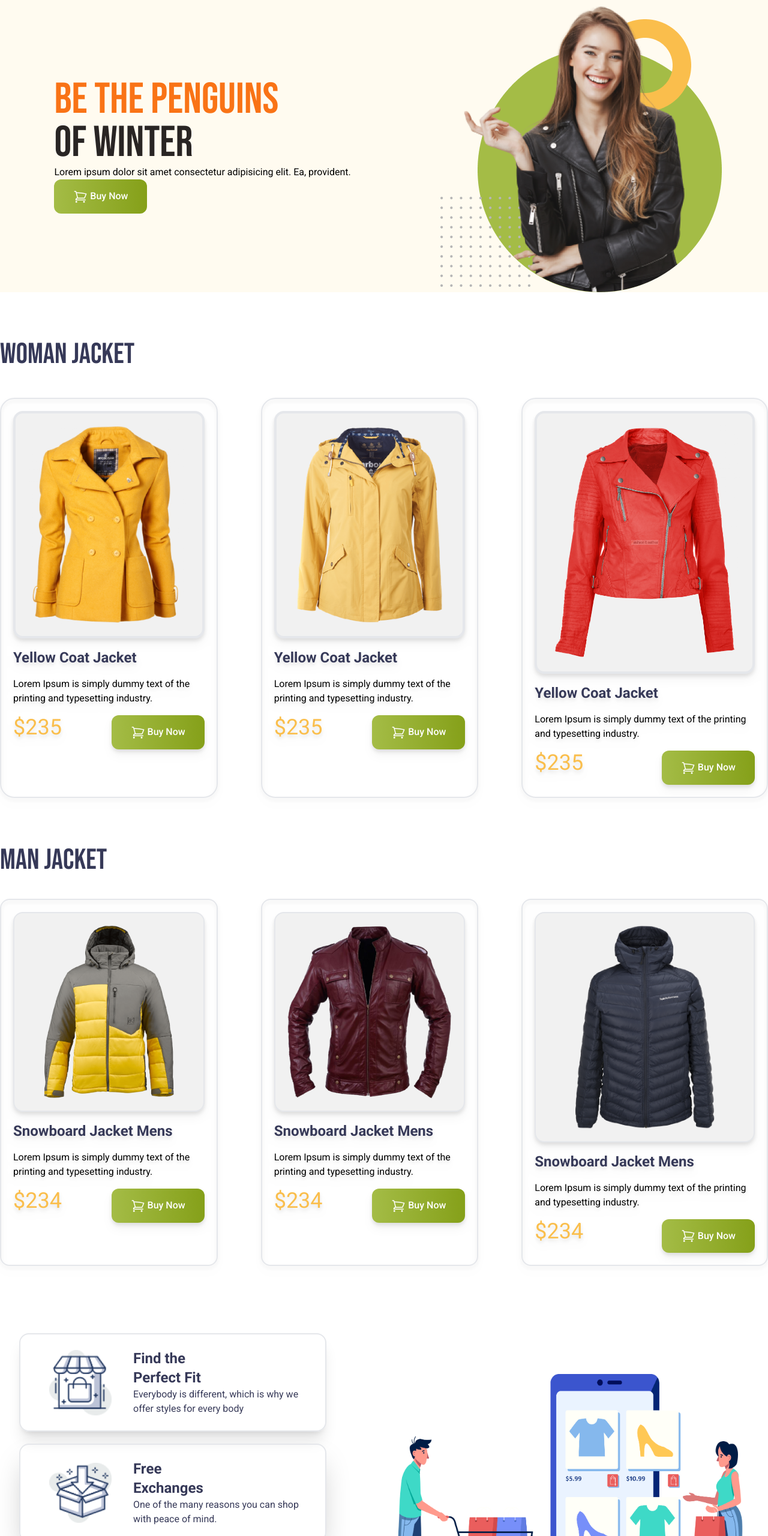
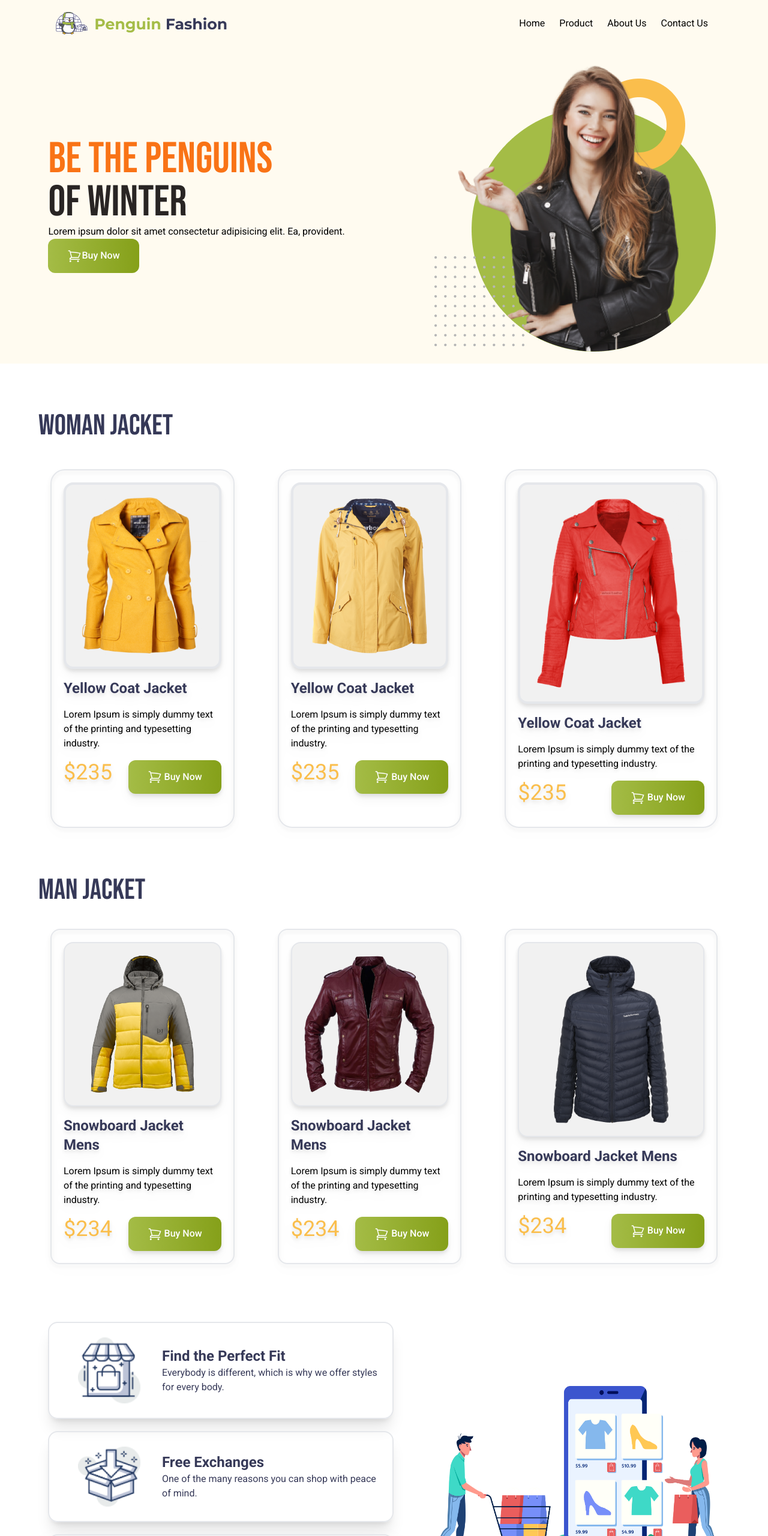
Before and after one commit to ShahJamal6160/penguin-fashion-using-tailwind, a plain HTML site: page index.html in a window 1280 px wide. Shown: the top 2560 px of the page at 60% size. Drawn offline with nearby package versions, Linux system fonts and the light colour scheme.

Commit message:
added navber and responsive

```diff
--- a/index.html
+++ b/index.html
@@ -25,28 +25,36 @@
         <header class="bg-[#FFFBF0] pl-4">
 
             <!-- navber -->
-            <nav>
+            <nav class="max-w-6xl mx-auto">
+                <div class="p-5 flex justify-between items-center flex-col lg:flex-row">
+                    <img class="max-w-72" src="icons/logo.png" alt="">
 
+                    <div class="flex flex-col lg:flex-row">
+                        <button class="mr-6">Home</button>
+                        <button class="mr-6">Product</button>
+                        <button class="mr-6">About Us</button>
+                        <button class="mr-6">Contact Us</button>
+                    </div>
+                </div>
             </nav>
 <!-- banner -->
             <div class="md:flex md:items-center justify-around">
                 <div>
                     <h1 class="text-7xl uppercase font-bebas-neue "> <span class="text-orange-500"> be the penguins</span> <br> <span class="text-stone-800">of winter</span> </h1>
                     <P>Lorem ipsum dolor sit amet consectetur adipisicing elit. Ea, provident.</P>
+
                     <button class="py-4 px-8 rounded-xl font-medium text-white bg-gradient-to-r from-[#A4BC46] to-[#85A019]">
                         <svg xmlns="http://www.w3.org/2000/svg" fill="none" viewBox="0 0 24 24" stroke-width="1.5" stroke="currentColor" class="size-6 text-white inline">
                             <path stroke-linecap="round" stroke-linejoin="round" d="M2.25 3h1.386c.51 0 .955.343 1.087.835l.383 1.437M7.5 14.25a3 3 0 0 0-3 3h15.75m-12.75-3h11.218c1.121-2.3 2.1-4.684 2.924-7.138a60.114 60.114 0 0 0-16.536-1.84M7.5 14.25 5.106 5.272M6 20.25a.75.75 0 1 1-1.5 0 .75.75 0 0 1 1.5 0Zm12.75 0a.75.75 0 1 1-1.5 0 .75.75 0 0 1 1.5 0Z" />
-                          </svg>
-
-                        Buy Now</button>
+                          </svg>Buy Now</button>
                 </div>
-                <div>
+                <div class="m-5">
                     <img src="images/model.png" alt="">
                 </div>
             </div>
         </header>
 
-        <main class="max-w-7xl mx-auto">
+        <main class="max-w-6xl mx-auto">
             <!-- woman -->
             <section class="my-12">
                 <!-- Woman jacket -->
@@ -54,7 +62,7 @@
 
              <!-- jacket card container -->
 
-             <div class="grid grid-cols-1 gap-6 md:grid-cols-2 lg:grid-cols-3">
+             <div class="grid grid-cols-1 gap-6 m-5 md:grid-cols-2 lg:grid-cols-3">
                 <!-- jacket card 1-->
                  <div class="p-5 border-2 space-y-4 lg:mr-12 drop-shadow-lg rounded-3xl">
                     <img class="p-5 rounded-2xl border-4  bg-[#F1F1F1]" src="images/jacket-1.png" alt="">
@@ -116,7 +124,7 @@
             <section class="">
                     <h1 class="font-bebas-neue text-[#363958] text-5xl mb-10 mt-20">Man Jacket</h1>
 
-               <div class="grid grid-cols-1 gap-6 md:grid-cols-2 lg:grid-cols-3">
+               <div class="grid grid-cols-1 gap-6 m-5 md:grid-cols-2 lg:grid-cols-3">
                         <!-- man jacket-1 -->
                         <div class="p-5 border-2 space-y-4 lg:mr-12 rounded-2xl drop-shadow-lg ">
                             <img class="p-5 border-2 rounded-2xl bg-[#F1F1F1]" src="images/jacket-4.png" alt="">
@@ -181,22 +189,22 @@
                 <div class="mt-20 flex justify-between items-center flex-col-reverse gap-8 lg:flex-row ">
 
                         <!-- 1 -->
-                        <div class="p-8">
+                        <div class="p-4">
                                     <!-- 1 -->
-                                    <div class="p-6 mb-5 flex justify-between items-center        shadow-xl flex-col border-2 rounded-2xl lg:flex-row lg:gap10 ">
-                                            <img class="max-w-20 lg:max-w-32 lg:pl-6 lg:mr-9 " src="icons/house.png" alt="">
+                                    <div class="p-6 mb-5 flex justify-between items-center          shadow-xl flex-col border-2 rounded-2xl lg:flex-row lg:gap10 ">
+                                        <img class="max-w-20 lg:max-w-32 lg:pl-6 lg:mr-9 " src="icons/house.png" alt="">
 
-                                           <div>
-                                            <h1 class="font-roboto text-center font-bold text-2xl lg:text-left lg:pr-32  text-[#363958]">Find the Perfect Fit</h1>
-                                            <p class="font-roboto text-center lg:text-left  text-[#363958]"> Everybody is different, which is why we
-                                            <br> offer styles for every body</p>
-                                           </div>
+                                       <div>
+                                        <h1 class="font-roboto text-center font-bold text-2xl lg:text-left lg:pr-32  text-[#363958]">Find the Perfect Fit</h1>
+                                        <p class="font-roboto text-center lg:text-left  text-[#363958]">Everybody is different, which is why we
+                                            offer styles for every body.</p>
+                                       </div>
 
                                     </div>
                                         <!-- 1 end -->
 
                                     <!-- 2 -->
-                                    <div class="p-6 mb-5 flex justify-between items-center          shadow-2xl flex-col border-2 rounded-2xl lg:flex-row lg:gap10 ">
+                                    <div class="p-6 mb-5 flex justify-between items-center          shadow-xl flex-col border-2 rounded-2xl lg:flex-row lg:gap10 ">
                                         <img class="max-w-20 lg:max-w-32 lg:pl-6 lg:mr-9 " src="icons/box.png" alt="">
 
                                        <div>
@@ -225,7 +233,7 @@
                         </div>
 
 
-                                <img class=" max-w-80 lg:max-w-2xl" src="images/shopping.png" alt="">
+                                <img class="max-w-80 lg:max-w-lg mx-auto" src="images/shopping.png" alt="">
 
 
 
```
